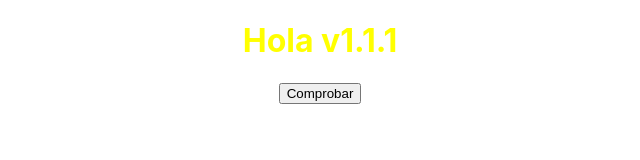
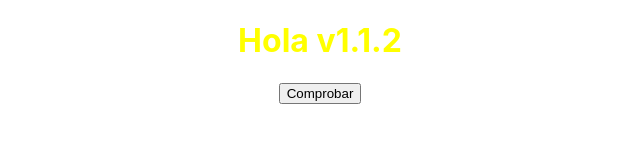
Before and after one commit to hugo176/Front_prueba_cach-, a React (Create React App) app: page / in a window 1280 px wide. Shown: the top 160 px of the page, without its empty margins (320-960 px from the left). Built offline with nearby package versions, Linux system fonts and the light colour scheme.

Commit message:
Update version to v1.1.2

```diff
--- a/src/App.js
+++ b/src/App.js
@@ -13,7 +13,7 @@ function App() {
 
   return (
     <div className="App">
-      <h1>Hola v1.1.1</h1>
+      <h1>Hola v1.1.2</h1>
       <button onClick={() => handleBottonClick()}>Comprobar</button>
     </div>
   );
```
